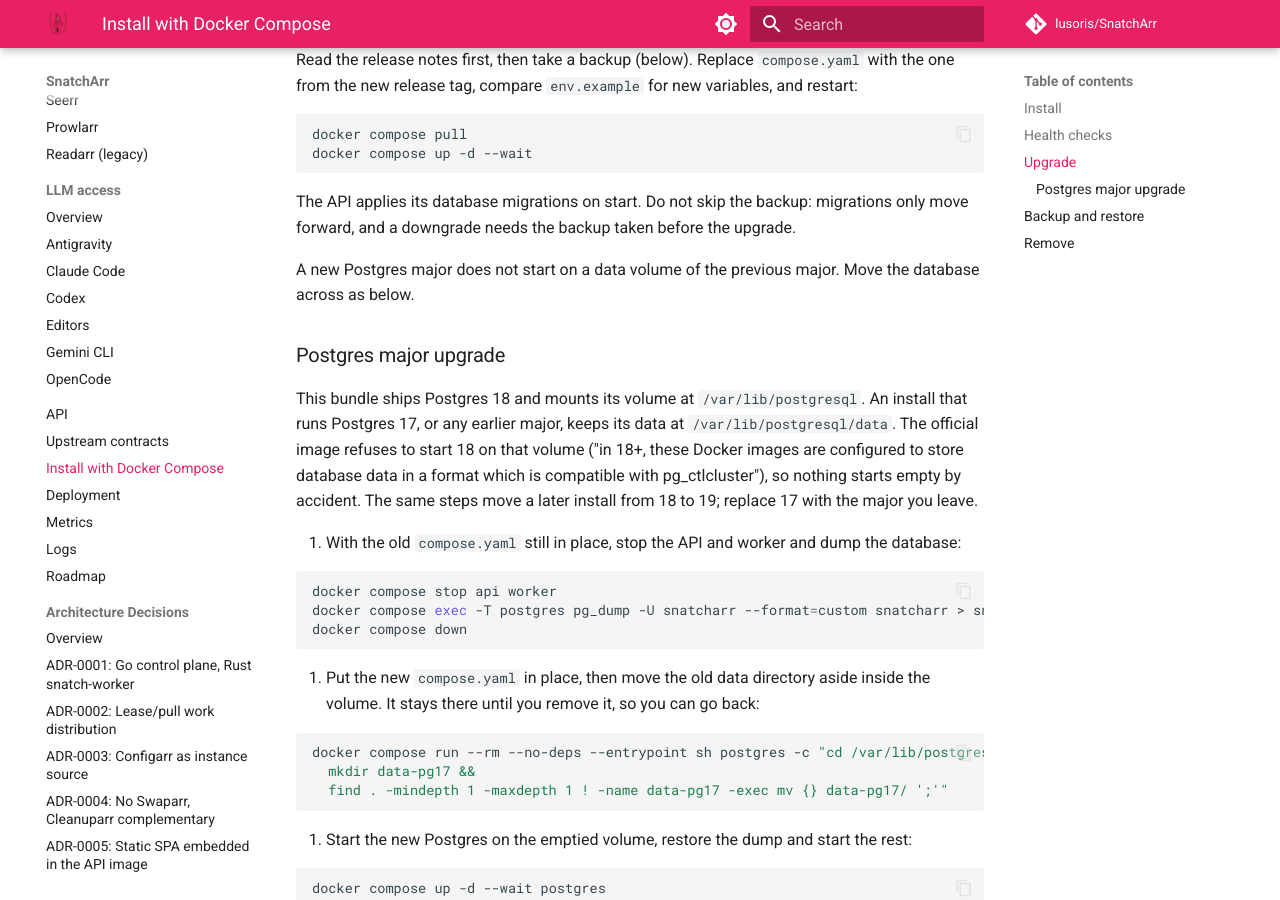
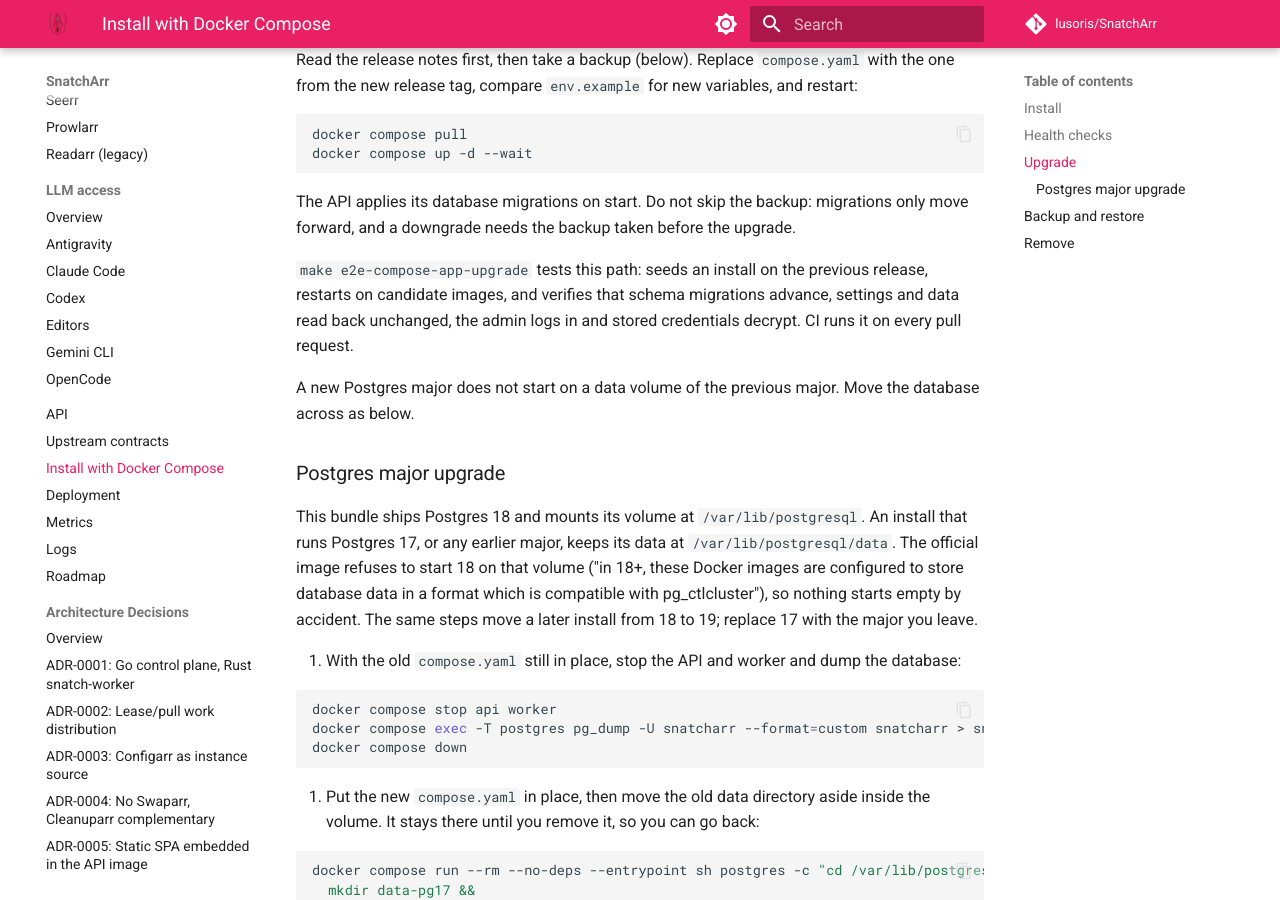
Before and after one commit to lusoris/SnatchArr, an MkDocs documentation site: the page built from docs/install-compose.md, in a window 1280 px wide and 900 px high, scrolled down 1437 px. Built offline with MkDocs 1.6.1 and Material for MkDocs 9.7.7, drawn with Linux system fonts in a browser that asks for light colours; comment, search, counter and statistics services are not loaded.

Commit message:
test(e2e): homelab compose application upgrade test (#941)
Install the compose bundle on the previous release, seed it through that release's API, upgrade to the candidate and check status, migrations, data, settings, sign-in, stored keys and worker contact. Eight planted defects must each fail at the check they target.

```diff
--- a/docs/install-compose.md
+++ b/docs/install-compose.md
@@ -70,6 +70,11 @@
 
 The API applies its database migrations on start. Do not skip the backup: migrations only
 move forward, and a downgrade needs the backup taken before the upgrade.
+
+`make e2e-compose-app-upgrade` tests this path: seeds an install on the previous release,
+restarts on candidate images, and verifies that schema migrations advance, settings and data
+read back unchanged, the admin logs in and stored credentials decrypt. CI runs it on every
+pull request.
 
 A new Postgres major does not start on a data volume of the previous major. Move the database
 across as below.
```
Also changed, not shown: 3 other files.
